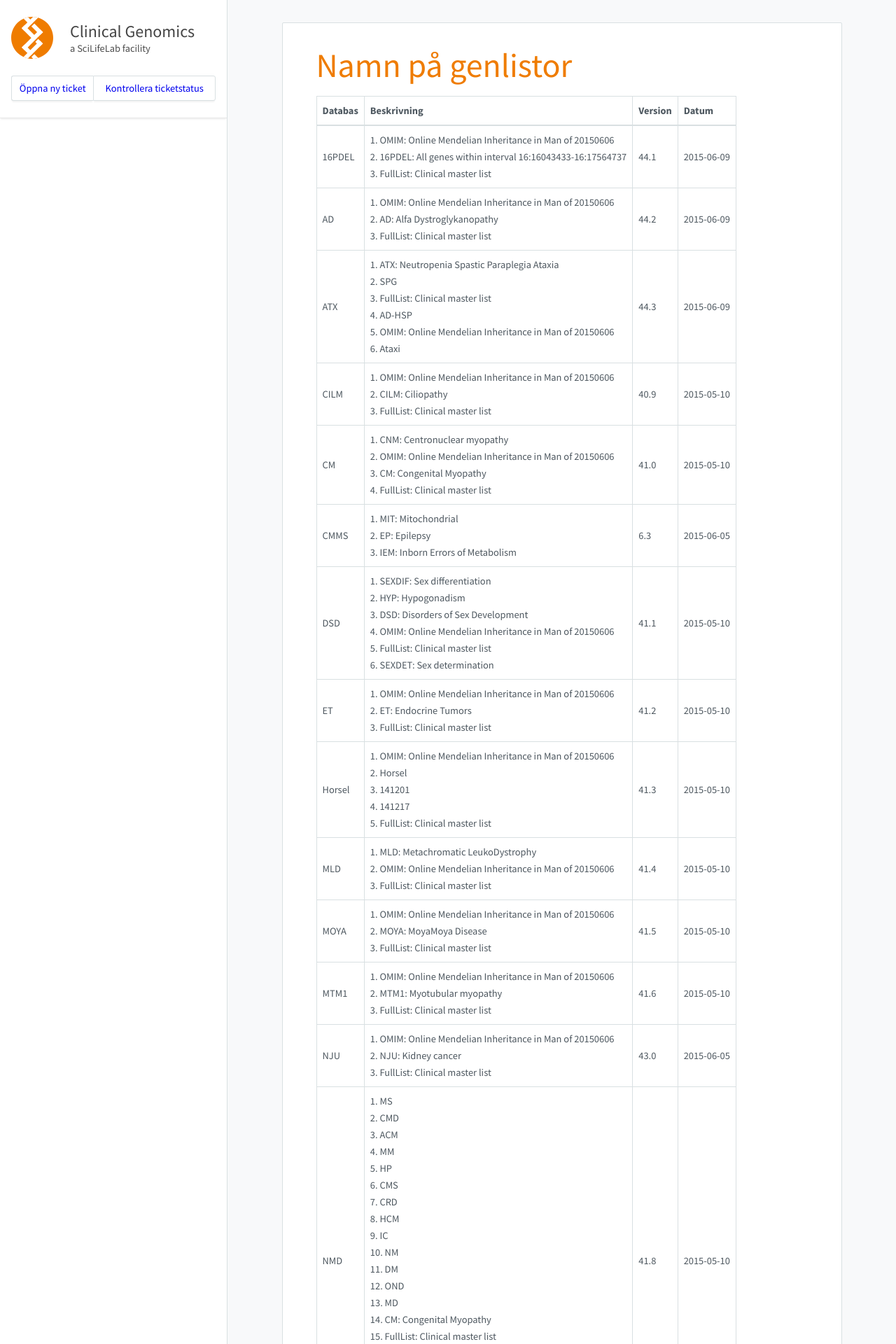
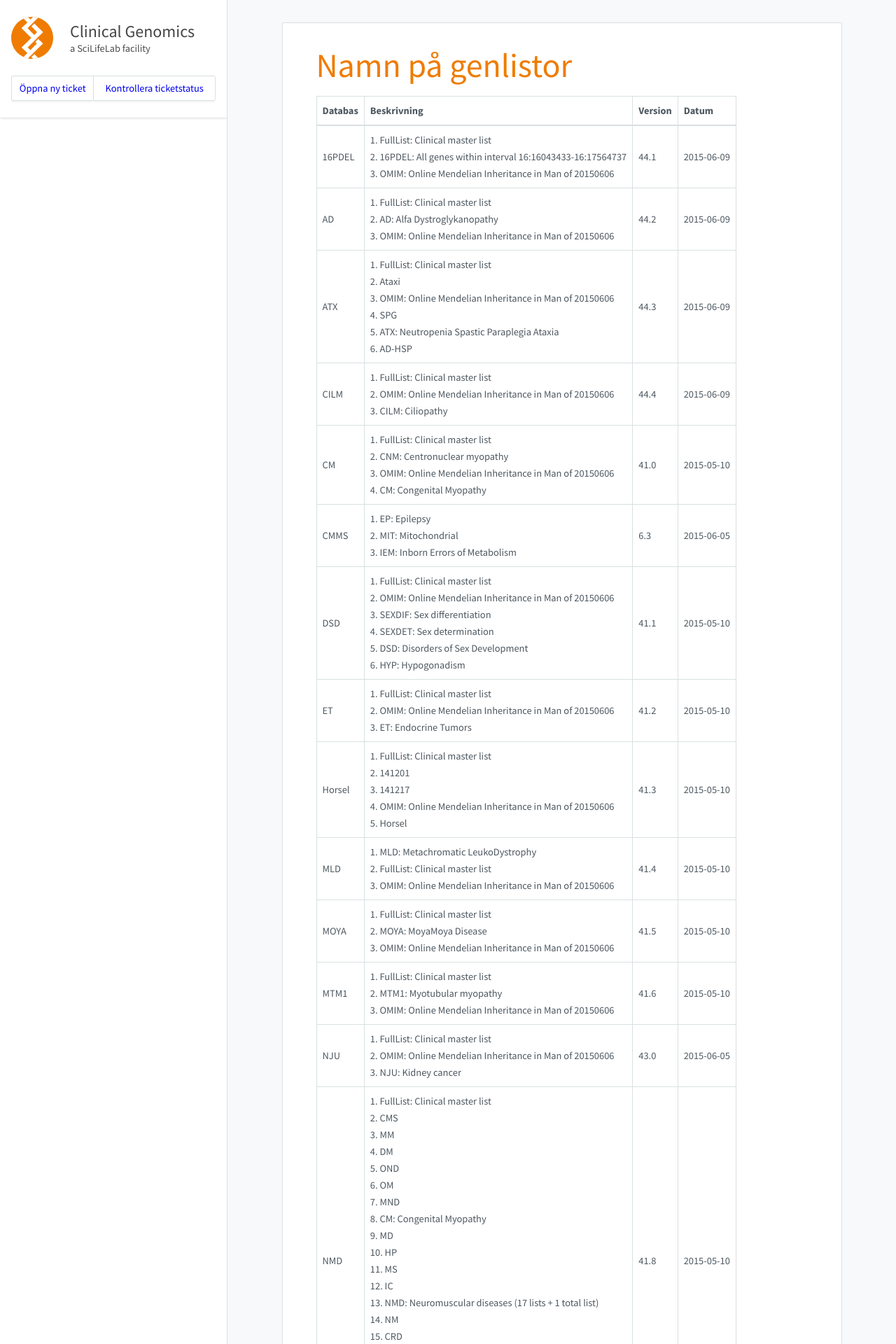
Before and after one commit to Clinical-Genomics/clinical-genomics.github.io, a Jekyll site: the page built from _pages/namnpagenlistor.md, in a window 1280 px wide. Shown: the top 1920 px of the page at 70% size. Built offline with Jekyll 4.4.1, drawn with Linux system fonts in a browser that asks for light colours; nearby versions of some CDN libraries; some of the changed text lies outside the part shown.

Commit message:
Update to cust002-CILM.txt

```diff
--- a/_pages/namnpagenlistor.md
+++ b/_pages/namnpagenlistor.md
@@ -8,24 +8,24 @@
 
 |Databas|Beskrivning|Version|Datum|
 |---|---|---|---|
-|16PDEL|1. OMIM: Online Mendelian Inheritance in Man of 20150606<br />2. 16PDEL: All genes within interval 16:16043433-16:17564737<br />3. FullList: Clinical master list<br />|44.1|2015-06-09|
-|AD|1. OMIM: Online Mendelian Inheritance in Man of 20150606<br />2. AD: Alfa Dystroglykanopathy<br />3. FullList: Clinical master list<br />|44.2|2015-06-09|
-|ATX|1. ATX: Neutropenia Spastic Paraplegia Ataxia<br />2. SPG<br />3. FullList: Clinical master list<br />4. AD-HSP<br />5. OMIM: Online Mendelian Inheritance in Man of 20150606<br />6. Ataxi<br />|44.3|2015-06-09|
-|CILM|1. OMIM: Online Mendelian Inheritance in Man of 20150606<br />2. CILM: Ciliopathy<br />3. FullList: Clinical master list<br />|40.9|2015-05-10|
-|CM|1. CNM: Centronuclear myopathy<br />2. OMIM: Online Mendelian Inheritance in Man of 20150606<br />3. CM: Congenital Myopathy<br />4. FullList: Clinical master list<br />|41.0|2015-05-10|
-|CMMS|1. MIT: Mitochondrial<br />2. EP: Epilepsy<br />3. IEM: Inborn Errors of Metabolism<br />|6.3|2015-06-05|
-|DSD|1. SEXDIF: Sex differentiation<br />2. HYP: Hypogonadism<br />3. DSD: Disorders of Sex Development<br />4. OMIM: Online Mendelian Inheritance in Man of 20150606<br />5. FullList: Clinical master list<br />6. SEXDET: Sex determination<br />|41.1|2015-05-10|
-|ET|1. OMIM: Online Mendelian Inheritance in Man of 20150606<br />2. ET: Endocrine Tumors<br />3. FullList: Clinical master list<br />|41.2|2015-05-10|
-|Horsel|1. OMIM: Online Mendelian Inheritance in Man of 20150606<br />2. Horsel<br />3. 141201<br />4. 141217<br />5. FullList: Clinical master list<br />|41.3|2015-05-10|
-|MLD|1. MLD: Metachromatic LeukoDystrophy<br />2. OMIM: Online Mendelian Inheritance in Man of 20150606<br />3. FullList: Clinical master list<br />|41.4|2015-05-10|
-|MOYA|1. OMIM: Online Mendelian Inheritance in Man of 20150606<br />2. MOYA: MoyaMoya Disease<br />3. FullList: Clinical master list<br />|41.5|2015-05-10|
-|MTM1|1. OMIM: Online Mendelian Inheritance in Man of 20150606<br />2. MTM1: Myotubular myopathy<br />3. FullList: Clinical master list<br />|41.6|2015-05-10|
-|NJU|1. OMIM: Online Mendelian Inheritance in Man of 20150606<br />2. NJU: Kidney cancer<br />3. FullList: Clinical master list<br />|43.0|2015-06-05|
-|NMD|1. MS<br />2. CMD<br />3. ACM<br />4. MM<br />5. HP<br />6. CMS<br />7. CRD<br />8. HCM<br />9. IC<br />10. NM<br />11. DM<br />12. OND<br />13. MD<br />14. CM: Congenital Myopathy<br />15. FullList: Clinical master list<br />16. HMSN<br />17. MND<br />18. HA<br />19. NMD: Neuromuscular diseases (17 lists + 1 total list)<br />20. OM<br />|41.8|2015-05-10|
+|16PDEL|1. FullList: Clinical master list<br />2. 16PDEL: All genes within interval 16:16043433-16:17564737<br />3. OMIM: Online Mendelian Inheritance in Man of 20150606<br />|44.1|2015-06-09|
+|AD|1. FullList: Clinical master list<br />2. AD: Alfa Dystroglykanopathy<br />3. OMIM: Online Mendelian Inheritance in Man of 20150606<br />|44.2|2015-06-09|
+|ATX|1. FullList: Clinical master list<br />2. Ataxi<br />3. OMIM: Online Mendelian Inheritance in Man of 20150606<br />4. SPG<br />5. ATX: Neutropenia Spastic Paraplegia Ataxia<br />6. AD-HSP<br />|44.3|2015-06-09|
+|CILM|1. FullList: Clinical master list<br />2. OMIM: Online Mendelian Inheritance in Man of 20150606<br />3. CILM: Ciliopathy<br />|44.4|2015-06-09|
+|CM|1. FullList: Clinical master list<br />2. CNM: Centronuclear myopathy<br />3. OMIM: Online Mendelian Inheritance in Man of 20150606<br />4. CM: Congenital Myopathy<br />|41.0|2015-05-10|
+|CMMS|1. EP: Epilepsy<br />2. MIT: Mitochondrial<br />3. IEM: Inborn Errors of Metabolism<br />|6.3|2015-06-05|
+|DSD|1. FullList: Clinical master list<br />2. OMIM: Online Mendelian Inheritance in Man of 20150606<br />3. SEXDIF: Sex differentiation<br />4. SEXDET: Sex determination<br />5. DSD: Disorders of Sex Development<br />6. HYP: Hypogonadism<br />|41.1|2015-05-10|
+|ET|1. FullList: Clinical master list<br />2. OMIM: Online Mendelian Inheritance in Man of 20150606<br />3. ET: Endocrine Tumors<br />|41.2|2015-05-10|
+|Horsel|1. FullList: Clinical master list<br />2. 141201<br />3. 141217<br />4. OMIM: Online Mendelian Inheritance in Man of 20150606<br />5. Horsel<br />|41.3|2015-05-10|
+|MLD|1. MLD: Metachromatic LeukoDystrophy<br />2. FullList: Clinical master list<br />3. OMIM: Online Mendelian Inheritance in Man of 20150606<br />|41.4|2015-05-10|
+|MOYA|1. FullList: Clinical master list<br />2. MOYA: MoyaMoya Disease<br />3. OMIM: Online Mendelian Inheritance in Man of 20150606<br />|41.5|2015-05-10|
+|MTM1|1. FullList: Clinical master list<br />2. MTM1: Myotubular myopathy<br />3. OMIM: Online Mendelian Inheritance in Man of 20150606<br />|41.6|2015-05-10|
+|NJU|1. FullList: Clinical master list<br />2. OMIM: Online Mendelian Inheritance in Man of 20150606<br />3. NJU: Kidney cancer<br />|43.0|2015-06-05|
+|NMD|1. FullList: Clinical master list<br />2. CMS<br />3. MM<br />4. DM<br />5. OND<br />6. OM<br />7. MND<br />8. CM: Congenital Myopathy<br />9. MD<br />10. HP<br />11. MS<br />12. IC<br />13. NMD: Neuromuscular diseases (17 lists + 1 total list)<br />14. NM<br />15. CRD<br />16. ACM<br />17. HCM<br />18. CMD<br />19. HMSN<br />20. HA<br />|41.8|2015-05-10|
 |OMIM|Online Mendelian Inheritance in Man of 20150606|43.0|2015-06-08|
-|ORO|1. OMIM: Online Mendelian Inheritance in Man of 20150606<br />2. ORO: Oro-facial-digital syndrome<br />3. FullList: Clinical master list<br />|42.0|2015-05-10|
-|PAF1|1. PAF1: RNA polymerase II-associated factor<br />2. OMIM: Online Mendelian Inheritance in Man of 20150606<br />3. FullList: Clinical master list<br />|42.1|2015-05-10|
+|ORO|1. FullList: Clinical master list<br />2. ORO: Oro-facial-digital syndrome<br />3. OMIM: Online Mendelian Inheritance in Man of 20150606<br />|42.0|2015-05-10|
+|PAF1|1. FullList: Clinical master list<br />2. PAF1: RNA polymerase II-associated factor<br />3. OMIM: Online Mendelian Inheritance in Man of 20150606<br />|42.1|2015-05-10|
 |PID|Primary Immune Deficiency|6.2|2015-05-09|
-|SCN|1. OMIM: Online Mendelian Inheritance in Man of 20150606<br />2. SCN: Neutropenia<br />3. FullList: Clinical master list<br />|42.2|2015-05-10|
-|SHANK1|1. SHANK1: SH3 and multiple ankyrin repeat domains 1<br />2. OMIM: Online Mendelian Inheritance in Man of 20150606<br />3. FullList: Clinical master list<br />|42.3|2015-05-10|
-|SKD|1. SKD: Skeletal dysplasia<br />2. OMIM: Online Mendelian Inheritance in Man of 20150606<br />3. FullList: Clinical master list<br />|42.4|2015-05-10|
+|SCN|1. FullList: Clinical master list<br />2. SCN: Neutropenia<br />3. OMIM: Online Mendelian Inheritance in Man of 20150606<br />|42.2|2015-05-10|
+|SHANK1|1. FullList: Clinical master list<br />2. SHANK1: SH3 and multiple ankyrin repeat domains 1<br />3. OMIM: Online Mendelian Inheritance in Man of 20150606<br />|42.3|2015-05-10|
+|SKD|1. FullList: Clinical master list<br />2. SKD: Skeletal dysplasia<br />3. OMIM: Online Mendelian Inheritance in Man of 20150606<br />|42.4|2015-05-10|
```
